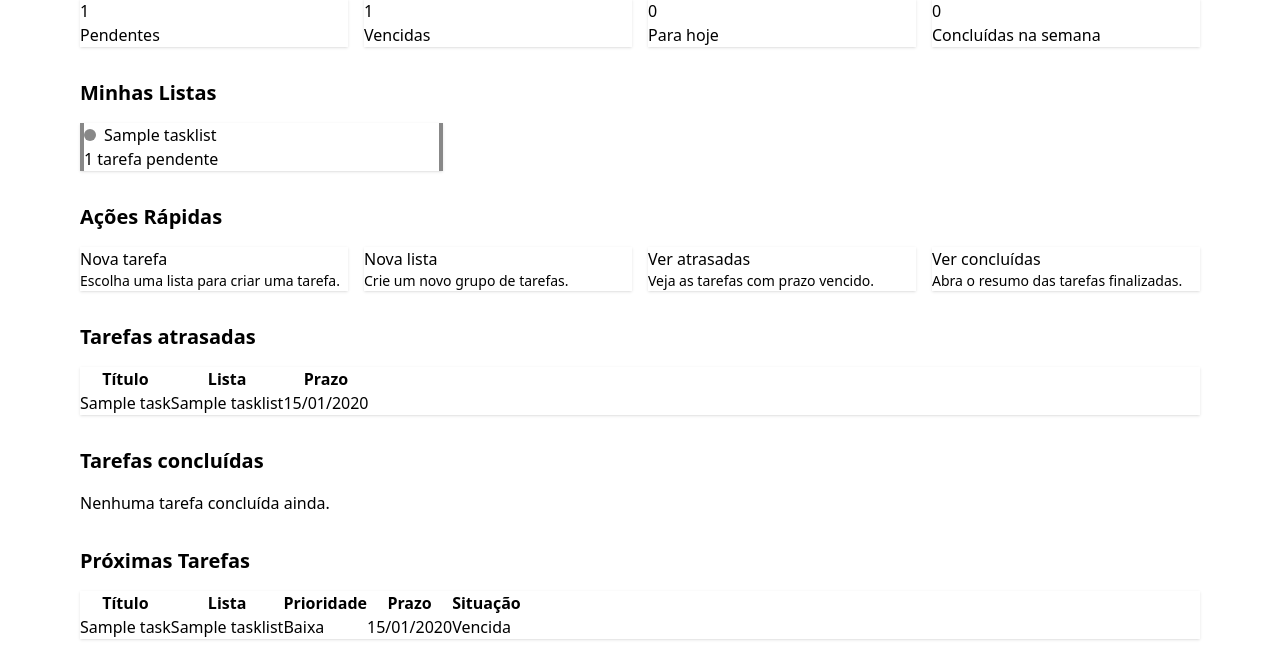
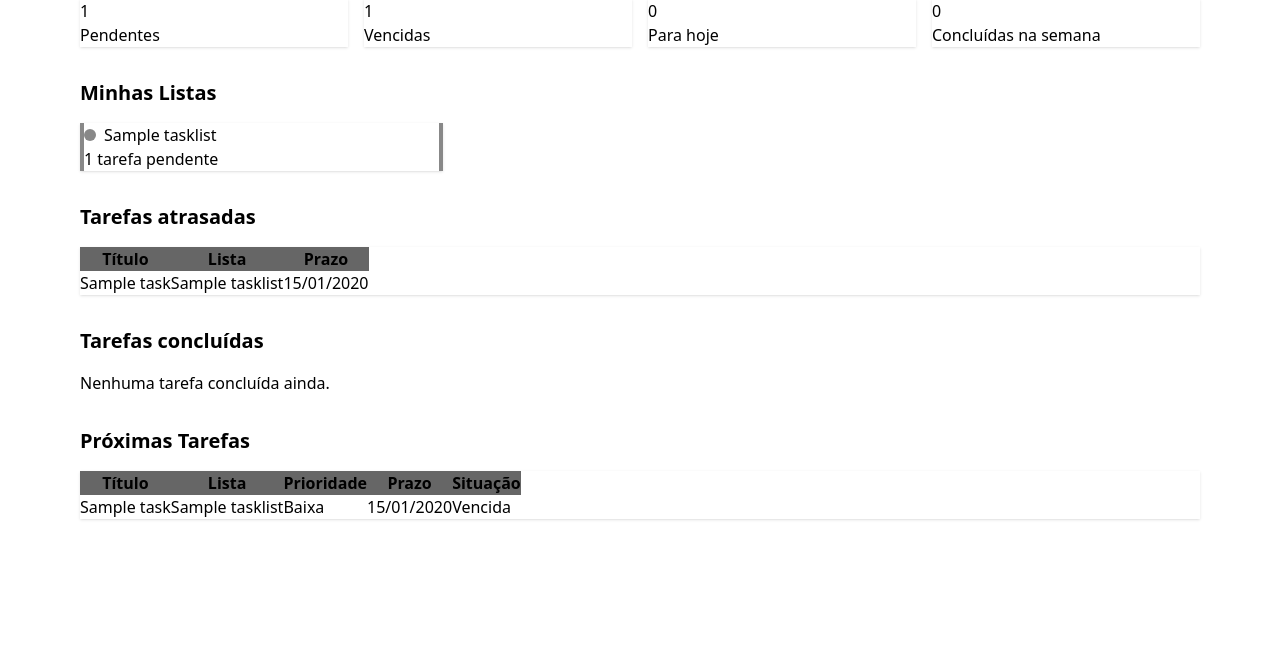
Before and after one commit to luizfneves404/trab1-web, a Django app: page / in a window 1280 px wide. Shown: the part 258-929 px from the top of the page. After the commit the page ends 778 px from the top, so only its background shows below. Run offline with Django 5.2, Linux system fonts and the light colour scheme; a user stored in the database is signed in; tables that the repository leaves empty hold one stand-in row (values such as "Sample post"); parts of the project's set-up code (start-up, migrations or seed data) failed here and were passed over; some libraries are stand-ins or nearby versions.

Commit message:
Final homepage

```diff
--- a/templates/home.html
+++ b/templates/home.html
@@ -57,42 +57,12 @@
       {% endif %}
     </section>
 
-    <section class="space-y-4" id="acoes-rapidas">
-      <h2 class="text-xl font-semibold">Ações Rápidas</h2>
-      <div class="grid gap-4 md:grid-cols-2 lg:grid-cols-4">
-        <a class="card bg-base-100 shadow-sm transition hover:shadow-md" href="{% url 'tasks:list_list' %}">
-          <div class="card-body">
-            <h3 class="card-title">Nova tarefa</h3>
-            <p class="text-sm text-base-content/70">Escolha uma lista para criar uma tarefa.</p>
-          </div>
-        </a>
-        <a class="card bg-base-100 shadow-sm transition hover:shadow-md" href="{% url 'tasks:list_create' %}">
-          <div class="card-body">
-            <h3 class="card-title">Nova lista</h3>
-            <p class="text-sm text-base-content/70">Crie um novo grupo de tarefas.</p>
-          </div>
-        </a>
-        <a class="card bg-base-100 shadow-sm transition hover:shadow-md" href="#tarefas-atrasadas">
-          <div class="card-body">
-            <h3 class="card-title">Ver atrasadas</h3>
-            <p class="text-sm text-base-content/70">Veja as tarefas com prazo vencido.</p>
-          </div>
-        </a>
-        <a class="card bg-base-100 shadow-sm transition hover:shadow-md" href="#tarefas-concluidas">
-          <div class="card-body">
-            <h3 class="card-title">Ver concluídas</h3>
-            <p class="text-sm text-base-content/70">Abra o resumo das tarefas finalizadas.</p>
-          </div>
-        </a>
-      </div>
-    </section>
-
     <section class="space-y-4" id="tarefas-atrasadas">
       <h2 class="text-xl font-semibold">Tarefas atrasadas</h2>
       {% if overdue_tasks %}
         <div class="overflow-x-auto rounded-box bg-base-100 shadow-sm">
           <table class="table">
-            <thead>
+            <thead class="text-base-content" style="background-color: #666666;">
               <tr>
                 <th>Título</th>
                 <th>Lista</th>
@@ -120,7 +90,7 @@
       {% if completed_tasks %}
         <div class="overflow-x-auto rounded-box bg-base-100 shadow-sm">
           <table class="table">
-            <thead>
+            <thead class="text-base-content" style="background-color: #666666;">
               <tr>
                 <th>Título</th>
                 <th>Lista</th>
@@ -148,7 +118,7 @@
       {% if upcoming_tasks %}
         <div class="overflow-x-auto rounded-box bg-base-100 shadow-sm">
           <table class="table">
-            <thead>
+            <thead class="text-base-content" style="background-color: #666666;">
               <tr>
                 <th>Título</th>
                 <th>Lista</th>
--- a/users/tests.py
+++ b/users/tests.py
@@ -37,7 +37,7 @@ class AuthFlowTests(TestCase):
         self.assertEqual(out.status_code, 302)
         self.assertIn(reverse("users:login"), out.url)
 
-    def test_home_shows_list_cards_and_quick_actions(self) -> None:
+    def test_home_shows_list_cards(self) -> None:
         user = User.objects.create_user(
             "carol", "carol@example.com", "zX1!qW2@eR3#tY4$"
         )
@@ -51,7 +51,3 @@ class AuthFlowTests(TestCase):
         self.assertContains(response, "Minhas Listas")
         self.assertContains(response, "Faculdade")
         self.assertContains(response, "1 tarefa pendente")
-        self.assertContains(response, "Nova tarefa")
-        self.assertContains(response, "Nova lista")
-        self.assertContains(response, "Ver atrasadas")
-        self.assertContains(response, "Ver concluídas")
```
